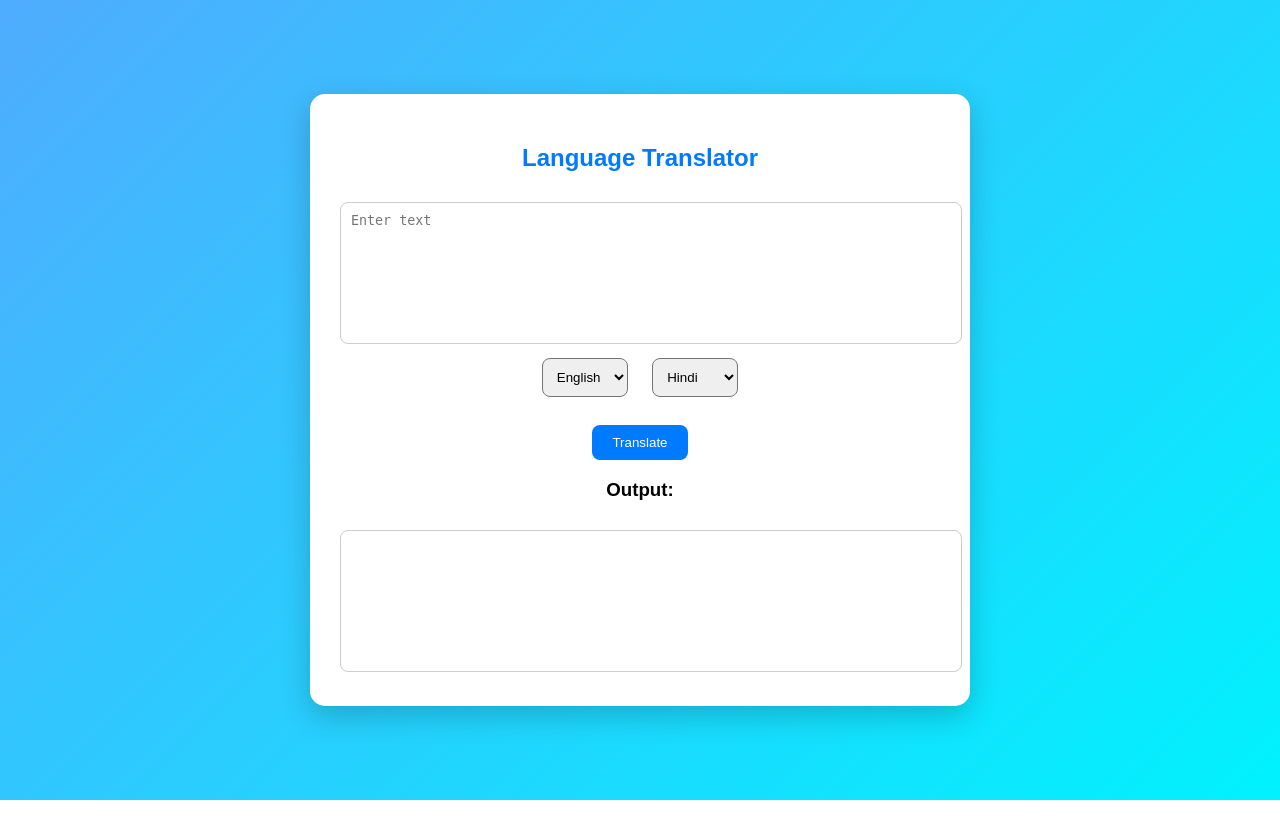
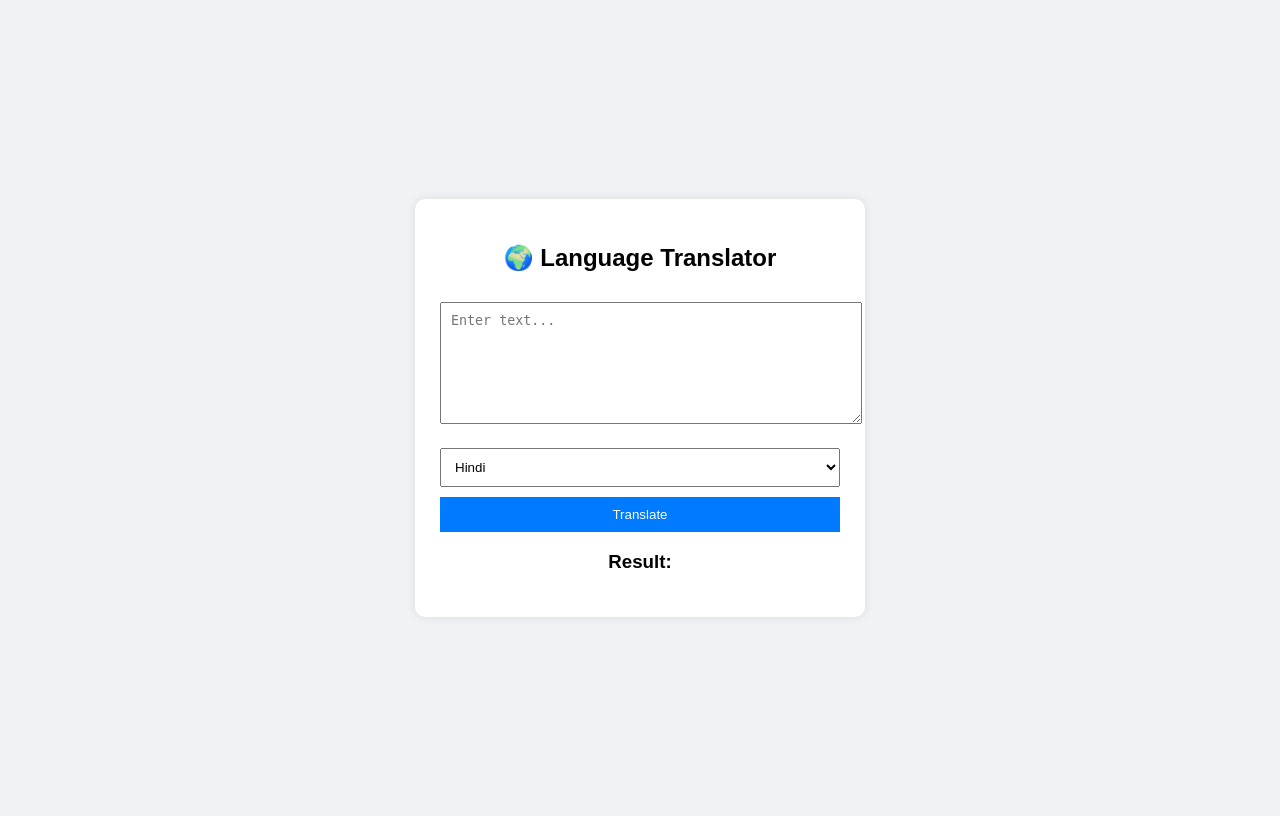
Before and after one commit to moksharegonda03-arch/CodeAlpha-translator-tool, a Flask app: page / in a window 1280 px wide. Run offline with Flask 3, Linux system fonts and the light colour scheme.

```diff
--- a/app.py
+++ b/app.py
@@ -1,23 +1,26 @@
-from flask import Flask, render_template, request
+from flask import Flask, render_template, request, jsonify
 from deep_translator import GoogleTranslator
 
 app = Flask(__name__)
 
-@app.route("/", methods=["GET", "POST"])
+@app.route("/")
 def home():
-    translated_text = ""
+    return render_template("index.html")
 
-    if request.method == "POST":
-        text = request.form["text"]
-        source = request.form["source"]
-        target = request.form["target"]
+@app.route("/translate", methods=["POST"])
+def translate():
+    data = request.get_json()
+    text = data.get("text")
+    target = data.get("target")
 
-        try:
-            translated_text = GoogleTranslator(source=source, target=target).translate(text)
-        except Exception as e:
-            translated_text = "Error: " + str(e)
+    if not text:
+        return jsonify({"translated_text": "Please enter text"})
 
-    return render_template("index.html", translated_text=translated_text)
+    try:
+        result = GoogleTranslator(source='auto', target=target).translate(text)
+        return jsonify({"translated_text": result})
+    except Exception as e:
+        return jsonify({"translated_text": "Error: " + str(e)})
 
 if __name__ == "__main__":
- app.run(debug=True, host="0.0.0.0")
+    app.run(debug=True)
--- a/requirements.txt
+++ b/requirements.txt
@@ -1,3 +1,3 @@
-Flask
+flask
 deep-translator
 gunicorn
--- a/static/style.css
+++ b/static/style.css
@@ -1,51 +1,38 @@
 body {
-    margin: 0;
-    padding: 0;
-    font-family: Arial, sans-serif;
-    background: linear-gradient(135deg, #4facfe, #00f2fe);
+    font-family: Arial;
+    background: #f0f2f5;
     display: flex;
     justify-content: center;
     align-items: center;
-    min-height: 100vh;
+    height: 100vh;
 }
 
 .container {
-    width: 90%;
-    max-width: 600px;
     background: white;
-    padding: 30px;
-    border-radius: 15px;
-    box-shadow: 0 10px 30px rgba(0,0,0,0.2);
+    padding: 25px;
+    border-radius: 10px;
+    width: 400px;
     text-align: center;
-}
-
-h2 {
-    color: #007BFF;
-    margin-bottom: 20px;
+    box-shadow: 0px 0px 10px rgba(0,0,0,0.1);
 }
 
 textarea {
     width: 100%;
-    height: 120px;
+    height: 100px;
+    padding: 10px;
+    margin: 10px 0;
+}
+
+select, button {
+    width: 100%;
     padding: 10px;
     margin-top: 10px;
-    border-radius: 8px;
-    border: 1px solid #ccc;
-    resize: none;
-}
-
-select {
-    padding: 10px;
-    margin: 10px;
-    border-radius: 8px;
 }
 
 button {
     background: #007BFF;
     color: white;
     border: none;
-    padding: 10px 20px;
-    border-radius: 8px;
     cursor: pointer;
 }
 
--- a/templates/index.html
+++ b/templates/index.html
@@ -7,33 +7,44 @@
 <body>
 
 <div class="container">
-    <h2>Language Translator</h2>
+    <h2>🌍 Language Translator</h2>
 
-    <form method="POST">
-        <textarea name="text" placeholder="Enter text"></textarea>
+    <textarea id="text" placeholder="Enter text..."></textarea>
 
-        <br>
+    <select id="language">
+        <option value="hi">Hindi</option>
+        <option value="fr">French</option>
+        <option value="es">Spanish</option>
+        <option value="de">German</option>
+    </select>
 
-        <select name="source">
-            <option value="en">English</option>
-            <option value="hi">Hindi</option>
-            <option value="te">Telugu</option>
-        </select>
+    <button onclick="translateText()">Translate</button>
 
-        <select name="target">
-            <option value="hi">Hindi</option>
-            <option value="en">English</option>
-            <option value="te">Telugu</option>
-        </select>
+    <h3>Result:</h3>
+    <p id="result"></p>
+</div>
 
-        <br><br>
+<script>
+function translateText() {
+    let text = document.getElementById("text").value;
+    let target = document.getElementById("language").value;
 
-        <button type="submit">Translate</button>
-    </form>
-
-    <h3>Output:</h3>
-    <textarea readonly>{{ translated_text }}</textarea>
-</div>
+    fetch("/translate", {
+        method: "POST",
+        headers: {
+            "Content-Type": "application/json"
+        },
+        body: JSON.stringify({
+            text: text,
+            target: target
+        })
+    })
+    .then(res => res.json())
+    .then(data => {
+        document.getElementById("result").innerText = data.translated_text;
+    });
+}
+</script>
 
 </body>
 </html>
```
Also changed, not shown: screenshot1.png.jpeg (deleted), screenshot2.png.jpeg (deleted), screenshot3.png.jpeg (deleted).
